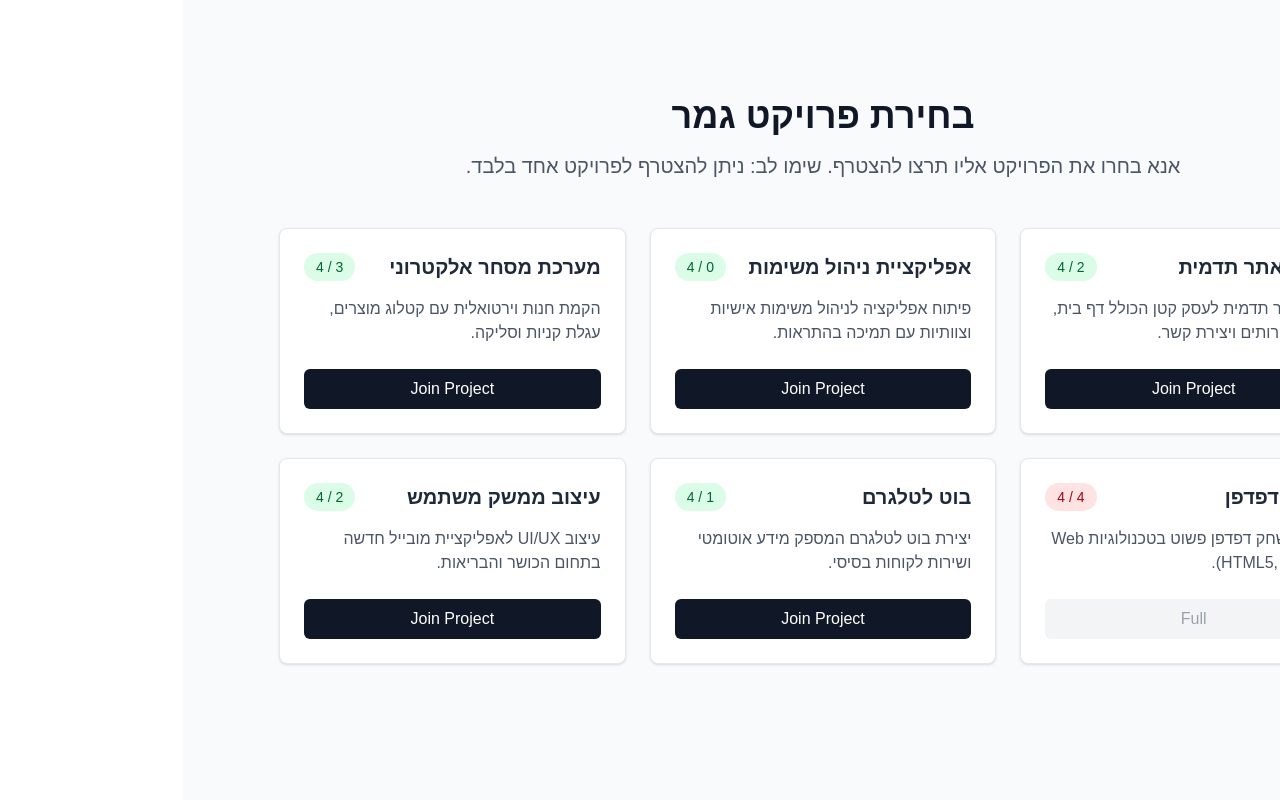
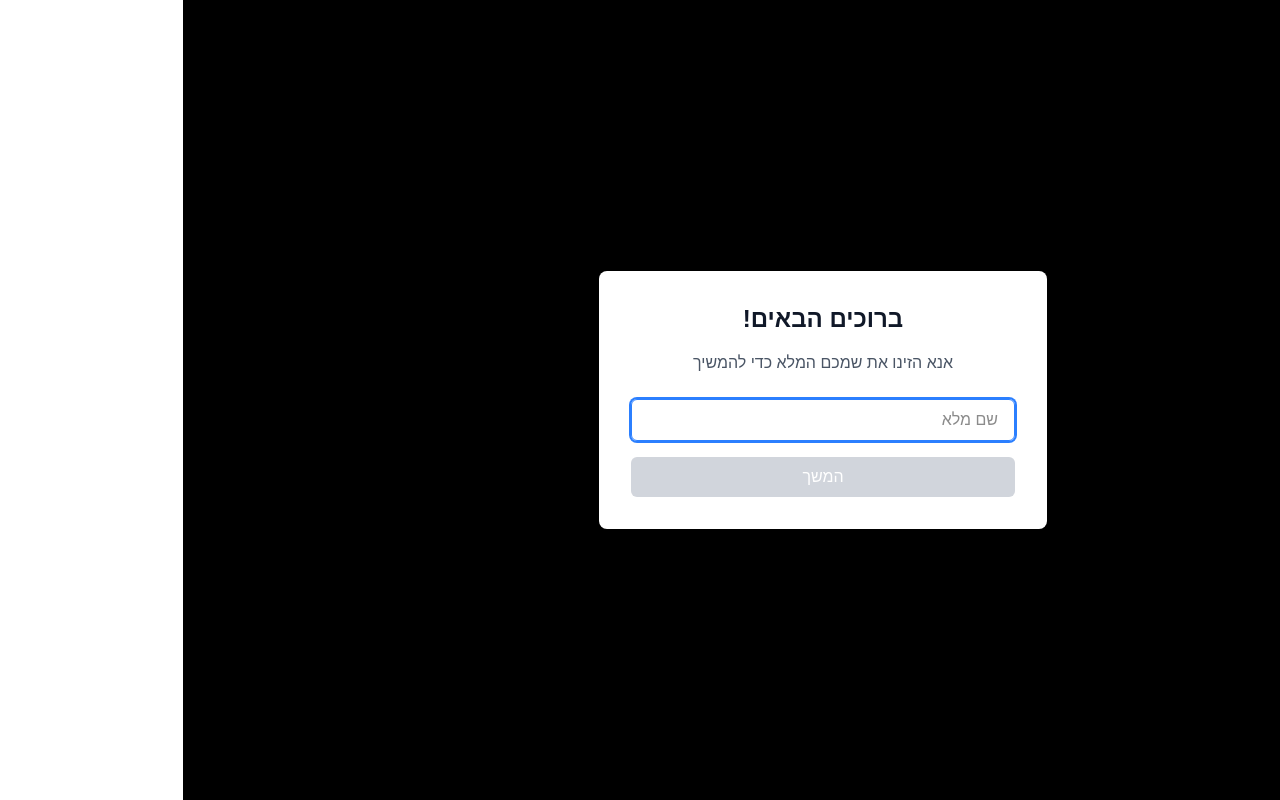
Before and after one commit to yarom67/Stuff-Project, a Next.js app: page / in a window 1280 px wide. Built offline with nearby package versions, Linux system fonts and the light colour scheme.

Commit message:
Reset projects and implement user tracking

```diff
--- /dev/null
+++ b/src/components/NameModal.tsx
@@ -0,0 +1,51 @@
+"use client";
+
+import React, { useState } from 'react';
+
+interface NameModalProps {
+    isOpen: boolean;
+    onSubmit: (name: string) => void;
+}
+
+export default function NameModal({ isOpen, onSubmit }: NameModalProps) {
+    const [name, setName] = useState('');
+
+    if (!isOpen) return null;
+
+    const handleSubmit = (e: React.FormEvent) => {
+        e.preventDefault();
+        if (name.trim()) {
+            onSubmit(name.trim());
+        }
+    };
+
+    return (
+        <div className="fixed inset-0 bg-black bg-opacity-50 flex items-center justify-center z-50">
+            <div className="bg-white p-8 rounded-lg shadow-xl max-w-md w-full mx-4">
+                <h2 className="text-2xl font-bold mb-4 text-gray-900 text-center">ברוכים הבאים!</h2>
+                <p className="text-gray-600 mb-6 text-center">אנא הזינו את שמכם המלא כדי להמשיך</p>
+
+                <form onSubmit={handleSubmit} className="space-y-4">
+                    <div>
+                        <input
+                            type="text"
+                            value={name}
+                            onChange={(e) => setName(e.target.value)}
+                            placeholder="שם מלא"
+                            className="w-full px-4 py-2 border border-gray-300 rounded-md focus:ring-2 focus:ring-blue-500 focus:border-blue-500 outline-none text-right"
+                            autoFocus
+                            required
+                        />
+                    </div>
+                    <button
+                        type="submit"
+                        disabled={!name.trim()}
+                        className="w-full bg-blue-600 text-white py-2 px-4 rounded-md hover:bg-blue-700 transition-colors disabled:bg-gray-300 disabled:cursor-not-allowed font-medium"
+                    >
+                        המשך
+                    </button>
+                </form>
+            </div>
+        </div>
+    );
+}
--- a/src/components/ProjectList.tsx
+++ b/src/components/ProjectList.tsx
@@ -1,7 +1,8 @@
 "use client";
 
-import React, { useState } from 'react';
+import React, { useState, useEffect } from 'react';
 import ProjectCard from './ProjectCard';
+import NameModal from './NameModal';
 import { Project } from '../types';
 
 const INITIAL_PROJECTS: Project[] = [
@@ -10,7 +11,8 @@ const INITIAL_PROJECTS: Project[] = [
         name: 'פיתוח אתר תדמית',
         description: 'בניית אתר תדמית לעסק קטן הכולל דף בית, אודות, שירותים ויצירת קשר.',
         capacity: 4,
-        currentCount: 2,
+        currentCount: 0,
+        users: [],
     },
     {
         id: '2',
@@ -18,46 +20,64 @@ const INITIAL_PROJECTS: Project[] = [
         description: 'פיתוח אפליקציה לניהול משימות אישיות וצוותיות עם תמיכה בהתראות.',
         capacity: 4,
         currentCount: 0,
+        users: [],
     },
     {
         id: '3',
         name: 'מערכת מסחר אלקטרוני',
         description: 'הקמת חנות וירטואלית עם קטלוג מוצרים, עגלת קניות וסליקה.',
         capacity: 4,
-        currentCount: 3,
+        currentCount: 0,
+        users: [],
     },
     {
         id: '4',
         name: 'משחק דפדפן',
         description: 'פיתוח משחק דפדפן פשוט בטכנולוגיות Web (HTML5, Canvas).',
         capacity: 4,
-        currentCount: 4,
+        currentCount: 0,
+        users: [],
     },
     {
         id: '5',
         name: 'בוט לטלגרם',
         description: 'יצירת בוט לטלגרם המספק מידע אוטומטי ושירות לקוחות בסיסי.',
         capacity: 4,
-        currentCount: 1,
+        currentCount: 0,
+        users: [],
     },
     {
         id: '6',
         name: 'עיצוב ממשק משתמש',
         description: 'עיצוב UI/UX לאפליקציית מובייל חדשה בתחום הכושר והבריאות.',
         capacity: 4,
-        currentCount: 2,
+        currentCount: 0,
+        users: [],
     },
 ];
 
 export default function ProjectList() {
     const [projects, setProjects] = useState<Project[]>(INITIAL_PROJECTS);
     const [joinedProjectId, setJoinedProjectId] = useState<string | null>(null);
+    const [userName, setUserName] = useState<string>('');
+    const [isModalOpen, setIsModalOpen] = useState(true);
+
+    const handleNameSubmit = (name: string) => {
+        setUserName(name);
+        setIsModalOpen(false);
+    };
 
     const handleJoin = (projectId: string) => {
+        if (!userName) return;
+
         if (joinedProjectId === projectId) {
             // Leave project
             setProjects(prev => prev.map(p =>
-                p.id === projectId ? { ...p, currentCount: p.currentCount - 1 } : p
+                p.id === projectId ? {
+                    ...p,
+                    currentCount: p.currentCount - 1,
+                    users: p.users.filter(u => u !== userName)
+                } : p
             ));
             setJoinedProjectId(null);
         } else {
@@ -65,13 +85,19 @@ export default function ProjectList() {
             if (joinedProjectId) return; // Already joined another project
 
             setProjects(prev => prev.map(p =>
-                p.id === projectId ? { ...p, currentCount: p.currentCount + 1 } : p
+                p.id === projectId ? {
+                    ...p,
+                    currentCount: p.currentCount + 1,
+                    users: [...p.users, userName]
+                } : p
             ));
             setJoinedProjectId(projectId);
         }
     };
 
     return (
+        <>
+            <NameModal isOpen={isModalOpen} onSubmit={handleNameSubmit} />
             <div className="grid grid-cols-1 md:grid-cols-2 lg:grid-cols-3 gap-6">
                 {projects.map(project => (
                     <ProjectCard
@@ -83,5 +109,6 @@ export default function ProjectList() {
                     />
                 ))}
             </div>
+        </>
     );
 }
--- a/src/types.ts
+++ b/src/types.ts
@@ -4,4 +4,5 @@ export interface Project {
     description: string;
     capacity: number;
     currentCount: number;
+    users: string[];
 }
```
Lines whose indentation alone changed are shown as unchanged.
